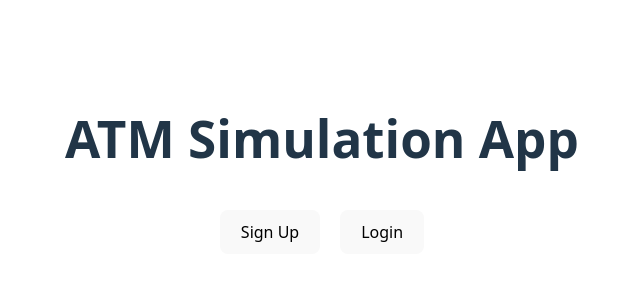
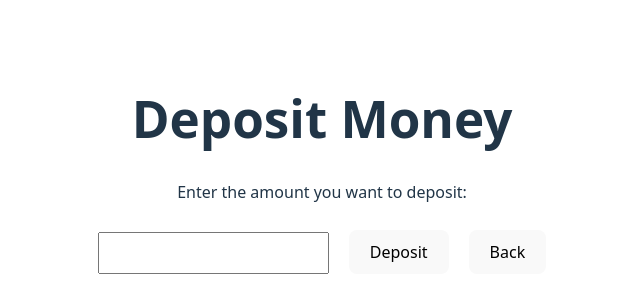
Before and after one commit to proton-sinanxrasheed/atm-simulation-app, a React (Vite) app: page /deposit-money in a window 1280 px wide. Shown: the part 238-538 px from the top of the page, without its empty margins (318-958 px from the left). Built offline with nearby package versions, Linux system fonts and the light colour scheme.

Commit message:
mostly done, but a little bit left

```diff
--- a/src/App.tsx
+++ b/src/App.tsx
@@ -1,8 +1,12 @@
 import { useState } from 'react';
+import { BrowserRouter as Router, Routes, Route } from 'react-router-dom';
 import './App.css';
 import SignUp from './SignUp';
 import Login from './Login';
 import Dashboard from './Dashboard';
+import ViewBalance from './ViewBalance';
+import DepositMoney from './DepositMoney';
+import WithdrawMoney from './WithdrawMoney';
 
 function App() {
   const [currentPage, setCurrentPage] = useState('home');
@@ -34,8 +38,10 @@ function App() {
   };
 
   return (
-    <>
-      {currentPage === 'home' && (
+    <Router>
+      <Routes>
+        <Route path="/" element={
+          currentPage === 'home' ? (
             <div style={{ textAlign: 'center', marginTop: '50px' }}>
               <h1>ATM Simulation App</h1>
               <div style={{ marginTop: '20px' }}>
@@ -43,11 +49,19 @@ function App() {
                 <button style={{ margin: '10px', padding: '10px 20px', fontSize: '16px' }} onClick={handleLoginClick}>Login</button>
               </div>
             </div>
-      )}
-      {currentPage === 'signup' && <SignUp onBack={handleBackClick} onSignUpSuccess={handleSignUpSuccess} />}
-      {currentPage === 'login' && <Login onBack={handleBackClick} onLoginSuccess={handleLoginSuccess} />}
-      {currentPage === 'dashboard' && <Dashboard onSignOut={handleSignOut} name={name} />}
-    </>
+          ) : currentPage === 'signup' ? (
+            <SignUp onBack={handleBackClick} onSignUpSuccess={handleSignUpSuccess} />
+          ) : currentPage === 'login' ? (
+            <Login onBack={handleBackClick} onLoginSuccess={handleLoginSuccess} />
+          ) : currentPage === 'dashboard' ? (
+            <Dashboard onSignOut={handleSignOut} name={name} />
+          ) : null
+        } />
+        <Route path="/view-balance" element={<ViewBalance />} />
+        <Route path="/deposit-money" element={<DepositMoney />} />
+        <Route path="/withdraw-money" element={<WithdrawMoney />} />
+      </Routes>
+    </Router>
   );
 }
 
--- a/src/Dashboard.tsx
+++ b/src/Dashboard.tsx
@@ -7,7 +7,6 @@ interface DashboardProps {
 }
 
 const Dashboard: React.FC<DashboardProps> = ({ onSignOut, name }) => {
-
   const navigate = useNavigate();
 
   const handleViewBalanceClick = () => {
@@ -21,13 +20,18 @@ const Dashboard: React.FC<DashboardProps> = ({ onSignOut, name }) => {
   const handleWithdrawMoneyClick = () => {
     navigate('/withdraw-money');
   };
+
+  const handleBackClick = () => {
+    navigate('/');
+  };
+
   return (
     <div style={{ textAlign: 'center', marginTop: '50px' }}>
       <h1>Dashboard</h1>
       <p>Hello {name}!</p>
       <p>Welcome to your dashboard!</p>
       <div style={{ display: 'flex', justifyContent: 'center', gap: '20px', marginTop: '20px' }}>
-         <button onClick={handleViewBalanceClick} style={{ margin: '10px', padding: '10px 20px', fontSize: '16px', width: '150px' }}>View Balance</button>
+        <button onClick={handleViewBalanceClick} style={{ margin: '10px', padding: '10px 20px', fontSize: '16px', width: '150px' }}>View Balance</button>
         <button onClick={handleDepositMoneyClick} style={{ margin: '10px', padding: '10px 20px', fontSize: '16px', width: '150px' }}>Deposit Money</button>
         <button onClick={handleWithdrawMoneyClick} style={{ margin: '10px', padding: '10px 20px', fontSize: '16px', width: '150px' }}>Withdraw Money</button>
       </div>
--- a/src/DepositMoney.tsx
+++ b/src/DepositMoney.tsx
@@ -1,12 +1,20 @@
 import React from 'react';
+import { useNavigate } from 'react-router-dom';
 
 const DepositMoney = () => {
+  const navigate = useNavigate();
+
+  const handleBackClick = () => {
+    navigate('/');
+  };
+
   return (
     <div style={{ textAlign: 'center', marginTop: '50px' }}>
       <h1>Deposit Money</h1>
       <p>Enter the amount you want to deposit:</p>
       <input type="number" style={{ margin: '10px', padding: '10px', fontSize: '16px' }} />
       <button style={{ margin: '10px', padding: '10px 20px', fontSize: '16px' }}>Deposit</button>
+      <button onClick={handleBackClick} style={{ margin: '10px', padding: '10px 20px', fontSize: '16px' }}>Back</button>
     </div>
   );
 };
--- a/src/ViewBalance.tsx
+++ b/src/ViewBalance.tsx
@@ -1,10 +1,18 @@
 import React from 'react';
+import { useNavigate } from 'react-router-dom';
 
 const ViewBalance = () => {
+  const navigate = useNavigate();
+
+  const handleBackClick = () => {
+    navigate('/');
+  };
+
   return (
     <div style={{ textAlign: 'center', marginTop: '50px' }}>
       <h1>View Balance</h1>
       <p>Your current balance is: $1000</p>
+      <button onClick={handleBackClick} style={{ margin: '10px', padding: '10px 20px', fontSize: '16px' }}>Back</button>
     </div>
   );
 };
--- a/src/WithdrawMoney.tsx
+++ b/src/WithdrawMoney.tsx
@@ -1,12 +1,20 @@
 import React from 'react';
+import { useNavigate } from 'react-router-dom';
 
 const WithdrawMoney = () => {
+  const navigate = useNavigate();
+
+  const handleBackClick = () => {
+    navigate('/');
+  };
+
   return (
     <div style={{ textAlign: 'center', marginTop: '50px' }}>
       <h1>Withdraw Money</h1>
       <p>Enter the amount you want to withdraw:</p>
       <input type="number" style={{ margin: '10px', padding: '10px', fontSize: '16px' }} />
       <button style={{ margin: '10px', padding: '10px 20px', fontSize: '16px' }}>Withdraw</button>
+      <button onClick={handleBackClick} style={{ margin: '10px', padding: '10px 20px', fontSize: '16px' }}>Back</button>
     </div>
   );
 };
```
Lines whose indentation alone changed are shown as unchanged.
